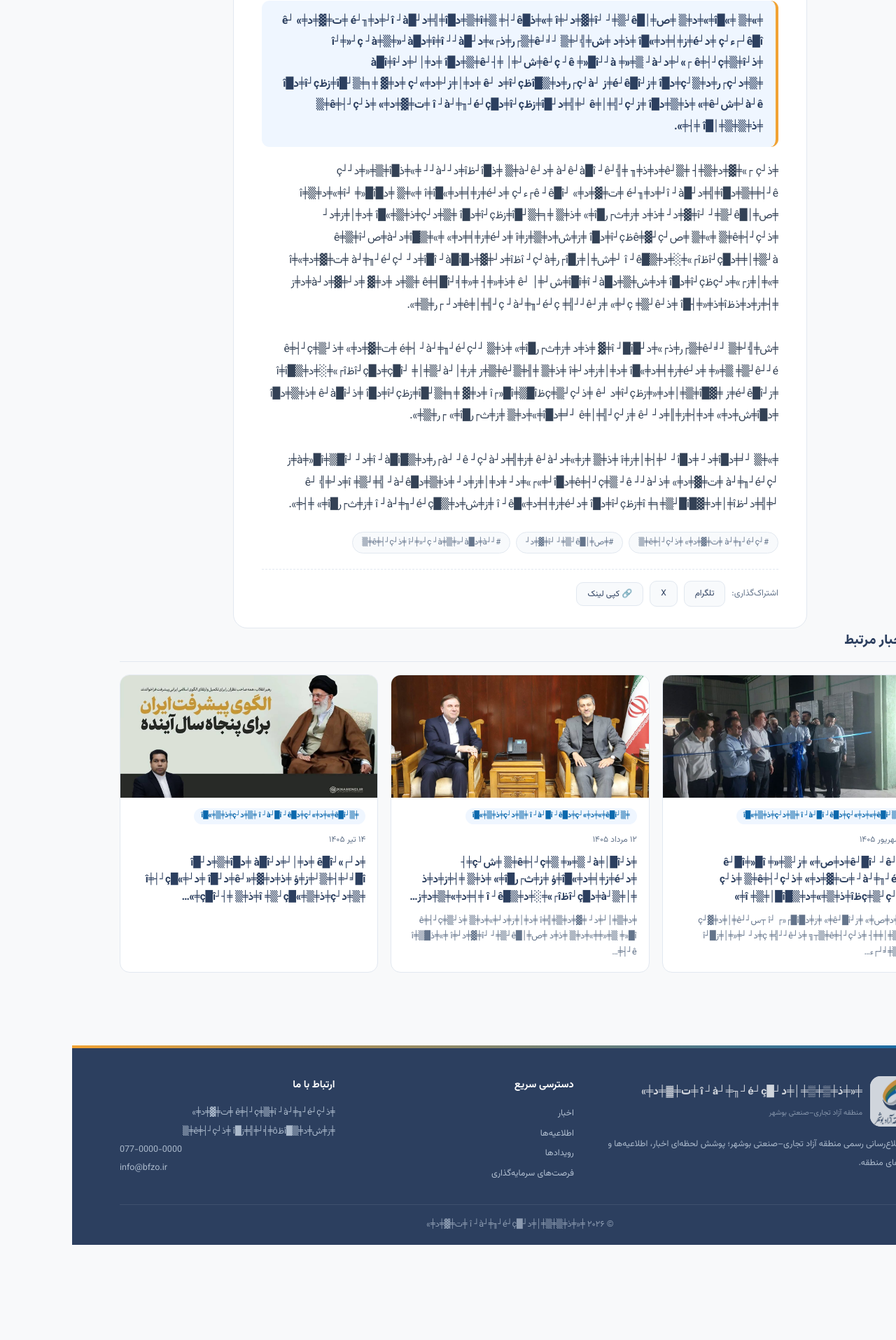
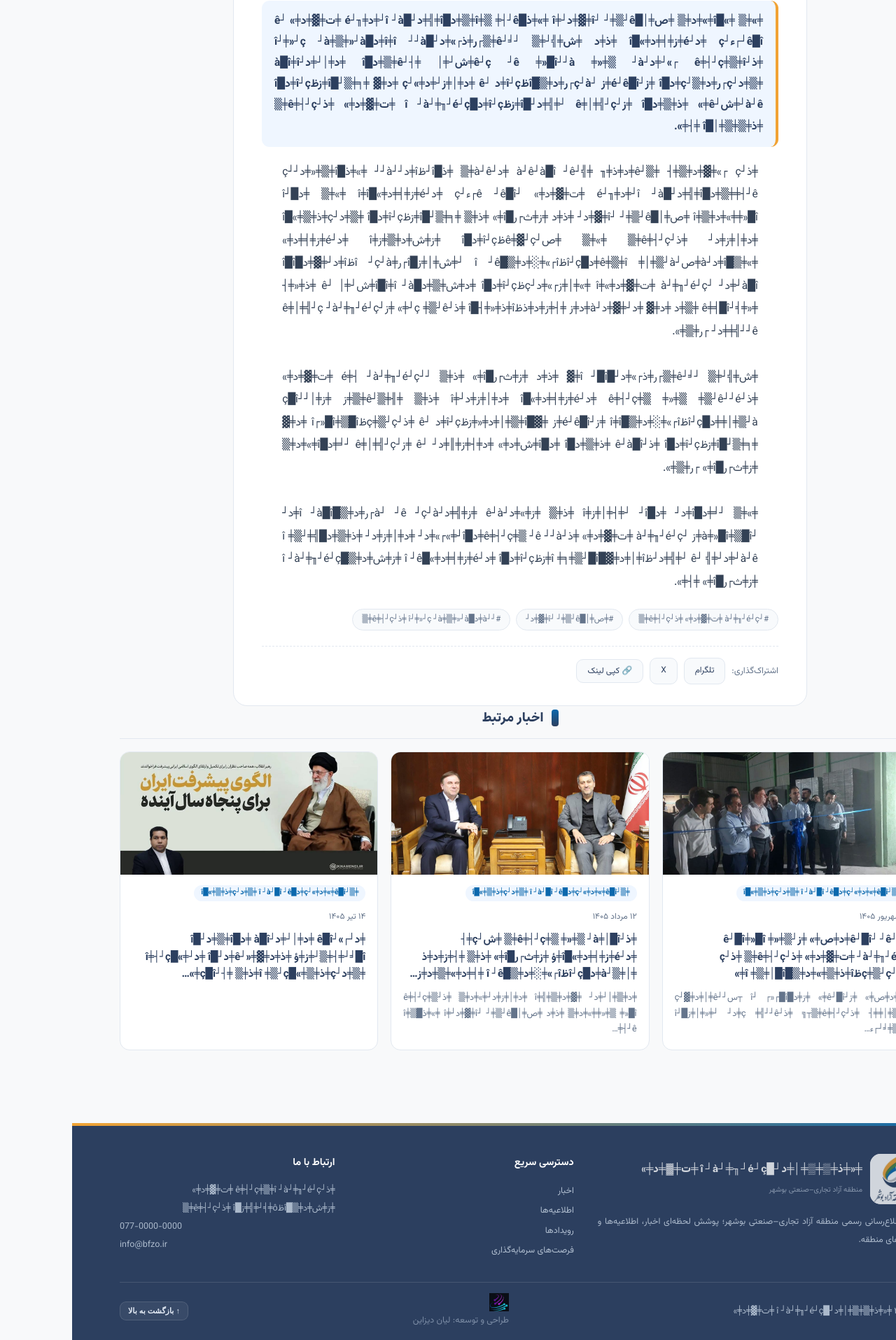
Before and after one commit to abkhoshbakht-hub/bushehr-free-zone-portal-php, a PHP site: page /index.php?id=1&p=article&lang=fa in a window 1280 px wide; the page is wider, and only the part inside the window is pictured. Shown: the part 920-2835 px from the top of that part at 70% size. Before the commit the page ends 2699 px from the top of that part, so only its background shows below. Run offline with PHP 8.4, Linux system fonts and the light colour scheme; data comes from the database, SQL or seed files in the repository; some libraries are stand-ins or nearby versions.

Commit message:
Footer: Lian Design credit + back-to-top; editorial typography (justified body, centered section titles)

```diff
--- a/assets/css/main.css
+++ b/assets/css/main.css
@@ -262,7 +262,12 @@ img{max-width:100%;display:block}
 .foot p,.foot span{display:block;font-size:12.5px;opacity:.78;line-height:2.1}
 .foot a.flnk{display:block;font-size:12.5px;opacity:.82;padding:3px 0}
 .foot a.flnk:hover{opacity:1;color:var(--orange)}
-.foot-b{border-top:1px solid rgba(255,255,255,.12);padding-block:15px;font-size:11.5px;opacity:.75;text-align:center}
+.foot-b{border-top:1px solid rgba(255,255,255,.12);padding-block:15px;font-size:11.5px;display:flex;align-items:center;justify-content:space-between;gap:12px;flex-wrap:wrap}
+.credit{display:inline-flex;align-items:center;gap:7px;color:#93a3ba;white-space:nowrap}
+.credit img{height:26px;width:auto;object-fit:contain}
+.totop{display:inline-flex;align-items:center;gap:6px;font-size:11px;font-weight:600;color:#e6edf7;background:rgba(255,255,255,.06);border:1px solid rgba(255,255,255,.12);border-radius:9px;padding:6px 11px;cursor:pointer;white-space:nowrap}
+.totop:hover{background:rgba(255,255,255,.14)}
+@media (max-width:640px){.foot-b{justify-content:center;text-align:center}}
 
 /* ریسپانسیو */
 @media (max-width:1020px){
@@ -289,3 +294,28 @@ img{max-width:100%;display:block}
   .fgrid{grid-template-columns:1fr;gap:22px}
   .hero-t{font-size:20px}
 }
+
+/* ================= ویراستاری حرفه‌ای پورتال خبری ================= */
+html{scroll-behavior:smooth;scroll-padding-top:104px}
+::selection{background:var(--orange);color:#241300}
+a:focus-visible,button:focus-visible,input:focus-visible,select:focus-visible,textarea:focus-visible{outline:2px solid var(--orange);outline-offset:2px}
+img{max-width:100%;height:auto}
+h1,h2,h3,h4{text-wrap:balance}
+b,strong{font-weight:700}
+p,.prose{orphans:2;widows:2;text-align:justify;text-justify:inter-word;hyphens:auto;overflow-wrap:break-word}
+/* وسط‌چین تیترها، عناوین بخش‌ها و بلوک‌های آماری */
+.shead{flex-direction:column;gap:8px;justify-content:center;text-align:center}
+.stitle{justify-content:center}
+.pgtitle{text-align:center}
+.pgtitle::after{content:'';display:block;width:64px;height:3px;border-radius:3px;background:linear-gradient(90deg,var(--orange),var(--blue));margin:12px auto 0}
+.art-t{text-align:center}
+.art-meta{justify-content:center}
+.edate{margin-inline:auto}
+.pulse .pi{text-align:center}
+.psub{justify-content:center}
+/* ستون خوانش مقاله: عرض بهینه + وسط‌چین */
+.prose{line-height:2.1;max-width:78ch;margin-inline:auto}
+.prose ul{padding-inline-start:22px;margin-block:10px}
+.prose li{margin-block:4px}
+/* برش یکنواخت متن کارت‌ها (سرخط تا ۴ خط) */
+.ncard-x{-webkit-line-clamp:4}
--- a/index.php
+++ b/index.php
@@ -161,7 +161,7 @@ function page_header(string $pTitle = ''): void {
 <title>' . e(($pTitle ? $pTitle . ' — ' : '') . $site . ' | ' . $sub) . '</title>
 <meta name="description" content="' . e(setting('about_' . $lang, t('footer_desc'))) . '">
 <link rel="icon" href="assets/img/brand/bushehr-free-zone-logo.jpg">
-<link rel="stylesheet" href="assets/css/main.css?v=3">
+<link rel="stylesheet" href="assets/css/main.css?v=5">
 <script>try{var m=localStorage.getItem("theme")||"auto";if(m==="dark"||(m==="auto"&&matchMedia("(prefers-color-scheme:dark)").matches))document.documentElement.dataset.theme="dark"}catch(e){}</script>
 </head><body>
 <div class="u-strip"><div class="wrap">
@@ -220,7 +220,9 @@ function page_footer(): void {
     <span dir="ltr">' . e(setting('phone', '')) . '</span>
     <span dir="ltr">' . e(setting('email', '')) . '</span></div>
 </div>
-<div class="foot-b"><span>© ' . e(num_i18n((int)date('Y'))) . ' ' . e($site) . '</span></div></div>
+<div class="foot-b"><span>© ' . e(num_i18n((int)date('Y'))) . ' ' . e($site) . '</span>
+  <span class="credit"><img src="assets/img/brand/liandesign-logo.png" alt="Lian Design" width="28" height="26" loading="lazy">' . e(tl('طراحی و توسعه: لیان دیزاین', 'Design & Development: Lian Design', 'التصميم والتطوير: ليان ديزاين')) . '</span>
+  <button class="totop" type="button" onclick="window.scrollTo({top:0,behavior:\'smooth\'})">↑ ' . e(tl('بازگشت به بالا', 'Back to top', 'العودة إلى الأعلى')) . '</button></div></div>
 </footer>
 <script src="assets/js/main.js?v=2" defer></script>
 </body></html>';
```
